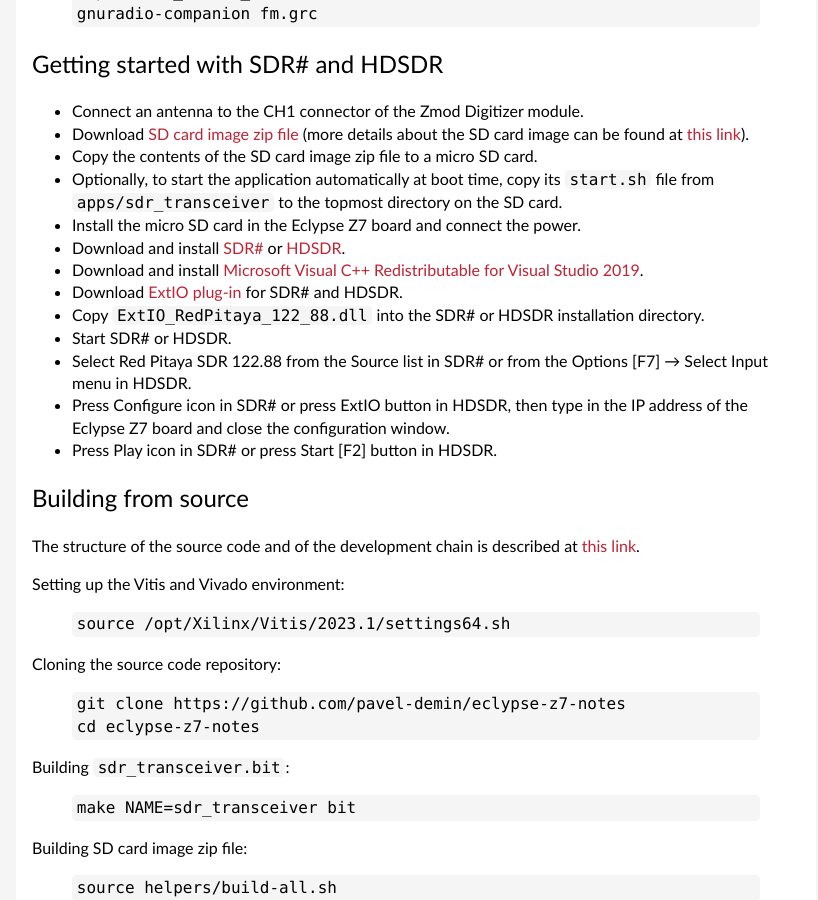
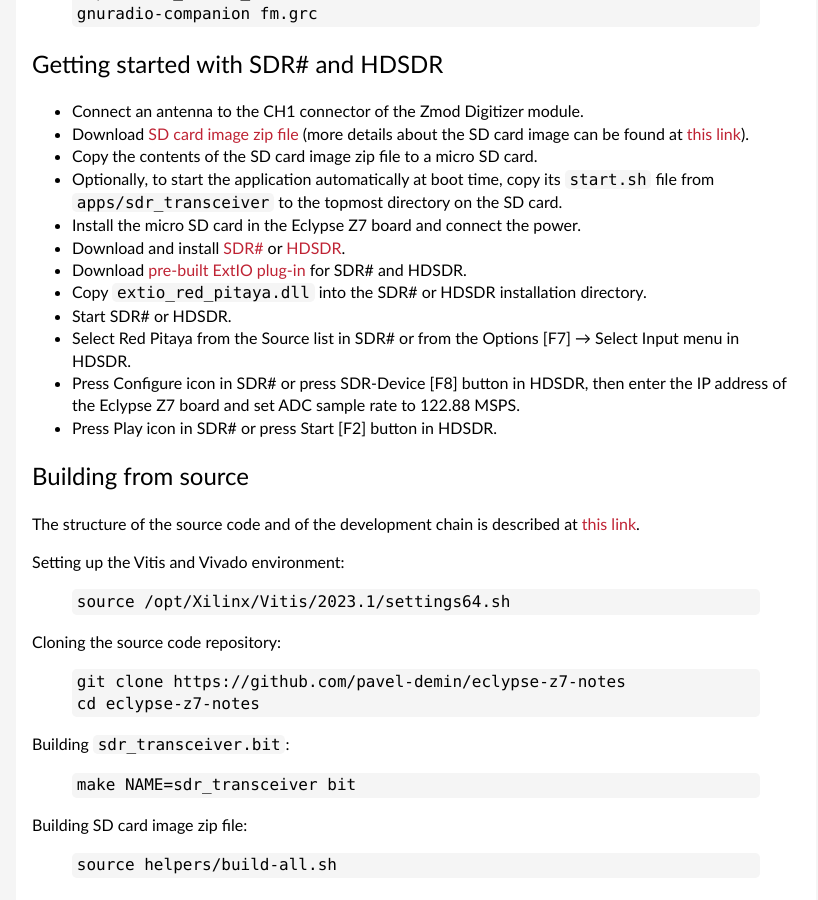
Before and after one commit to pavel-demin/eclypse-z7-notes, a Jekyll site: the page built from sdr-transceiver.md, in a window 1280 px wide and 900 px high, scrolled down 2111 px. Shown: the whole window, without its empty margins (224-1042 px from the left). Built offline with Jekyll 4.4.1, drawn with Linux system fonts in a browser that asks for light colours.

Commit message:
update ExtIO instructions

```diff
--- a/_config.yml
+++ b/_config.yml
@@ -6,6 +6,8 @@
 
 release-image: https://github.com/pavel-demin/eclypse-z7-notes/releases/download/20230222/eclypse-z7-alpine-3.14-armv7-20230222.zip
 
+extio-file: https://www.dropbox.com/scl/fi/pl8gfjn2ay267or1zkohu/extio_red_pitaya.dll?rlkey=zhmv6qktymfeno8bdap94noq9&dl=1
+
 # Build settings
 markdown: kramdown
 highlighter: rouge
--- a/sdr-transceiver.md
+++ b/sdr-transceiver.md
@@ -84,12 +84,11 @@
  - Optionally, to start the application automatically at boot time, copy its `start.sh` file from `apps/sdr_transceiver` to the topmost directory on the SD card.
  - Install the micro SD card in the Eclypse Z7 board and connect the power.
  - Download and install [SDR#](https://www.dropbox.com/sh/5fy49wae6xwxa8a/AAAdAcU238cppWziK4xPRIADa/sdr/sdrsharp_v1.0.0.1361_with_plugins.zip?dl=1) or [HDSDR](https://www.hdsdr.de).
- - Download and install [Microsoft Visual C++ Redistributable for Visual Studio 2019](https://learn.microsoft.com/en-us/cpp/windows/latest-supported-vc-redist).
- - Download [ExtIO plug-in](https://www.dropbox.com/sh/5fy49wae6xwxa8a/AAA6mFLQaCF-wT2fhACJHotra/sdr/ExtIO_RedPitaya_122_88.dll?dl=1) for SDR# and HDSDR.
- - Copy `ExtIO_RedPitaya_122_88.dll` into the SDR# or HDSDR installation directory.
+ - Download [pre-built ExtIO plug-in]({{ site.extio-file }}) for SDR# and HDSDR.
+ - Copy `extio_red_pitaya.dll` into the SDR# or HDSDR installation directory.
  - Start SDR# or HDSDR.
- - Select Red Pitaya SDR 122.88 from the Source list in SDR# or from the Options [F7] &rarr; Select Input menu in HDSDR.
- - Press Configure icon in SDR# or press ExtIO button in HDSDR, then type in the IP address of the Eclypse Z7 board and close the configuration window.
+ - Select Red Pitaya from the Source list in SDR# or from the Options [F7] &rarr; Select Input menu in HDSDR.
+ - Press Configure icon in SDR# or press SDR-Device [F8] button in HDSDR, then enter the IP address of the Eclypse Z7 board and set ADC sample rate to 122.88 MSPS.
  - Press Play icon in SDR# or press Start [F2] button in HDSDR.
 
 Building from source
```
